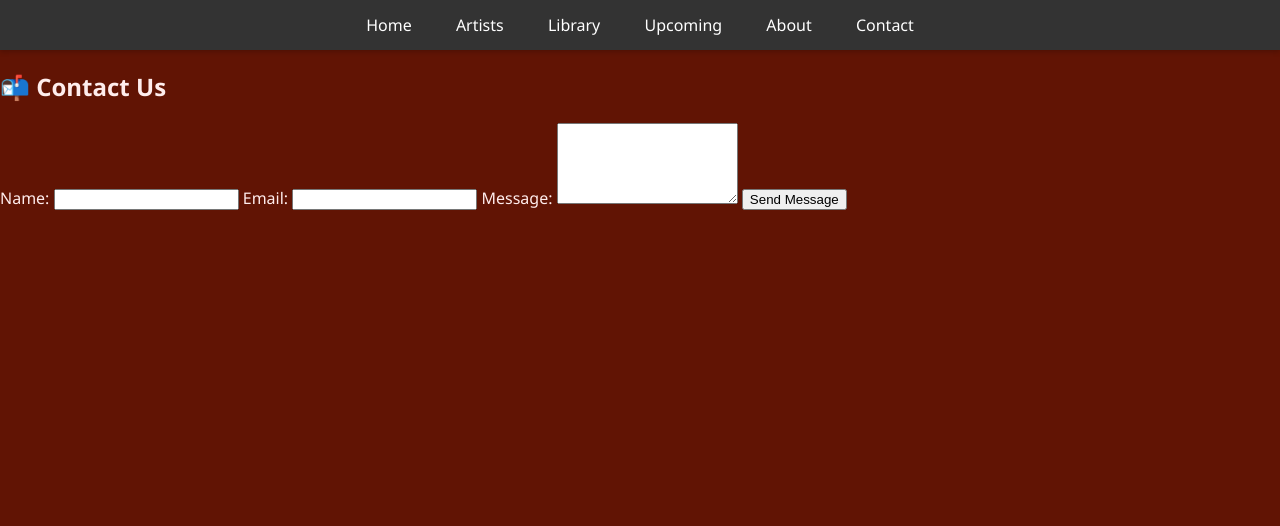
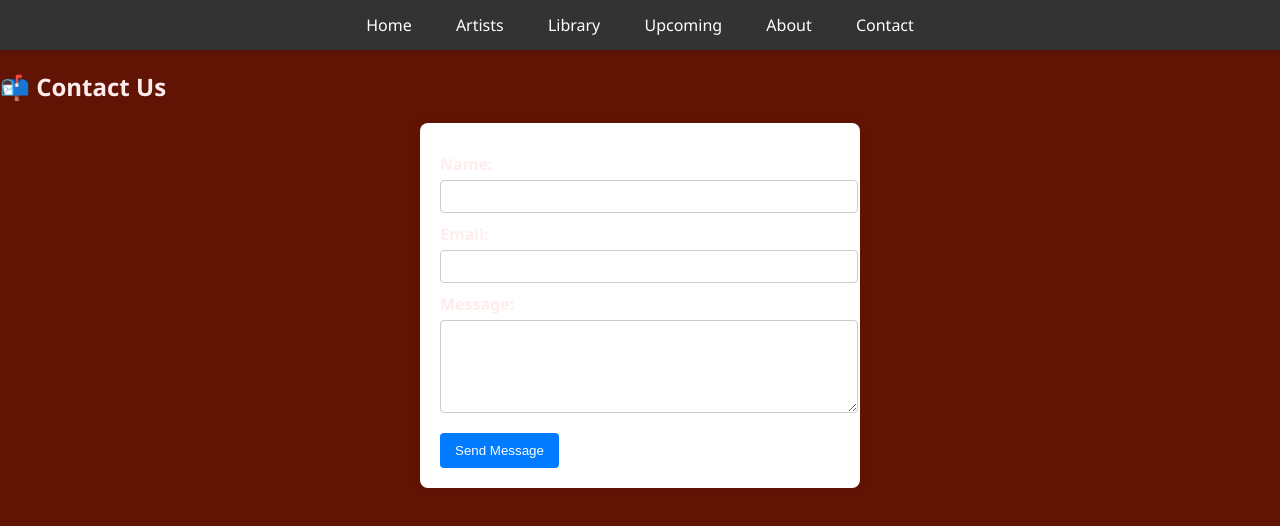
Before and after one commit to slideaht/my-website, a plain HTML site: page contact.html in a window 1280 px wide. Drawn offline with Linux system fonts and the light colour scheme.

Commit message:
Update contact.html

```diff
--- a/contact.html
+++ b/contact.html
@@ -70,6 +70,39 @@
         font-size: 12px;
         padding: 8px;
       }
+    }
+    /* --- Form formatting --- */
+	form {
+      background-color: #fff;
+      padding: 20px;
+      border-radius: 8px;
+      max-width: 400px;
+      margin: auto;
+      box-shadow: 0 0 10px rgba(0,0,0,0.1);
+    }
+    label {
+      display: block;
+      margin-top: 10px;
+      font-weight: bold;
+    }
+    input, textarea {
+      width: 100%;
+      padding: 8px;
+      margin-top: 5px;
+      border: 1px solid #ccc;
+      border-radius: 4px;
+    }
+    button {
+      margin-top: 15px;
+      padding: 10px 15px;
+      background-color: #007BFF;
+      color: white;
+      border: none;
+      border-radius: 4px;
+      cursor: pointer;
+    }
+    button:hover {
+      background-color: #0056b3;
     }
   </style>
 <!DOCTYPE html>
```
